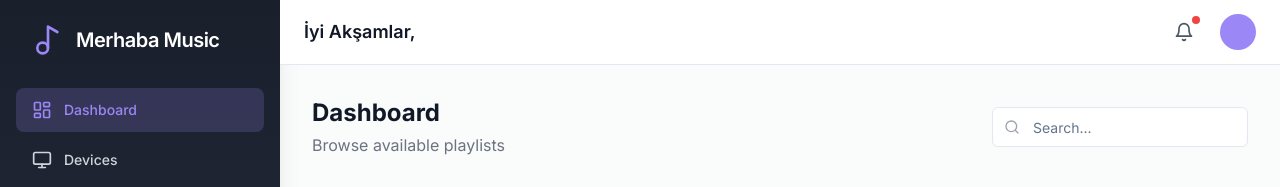
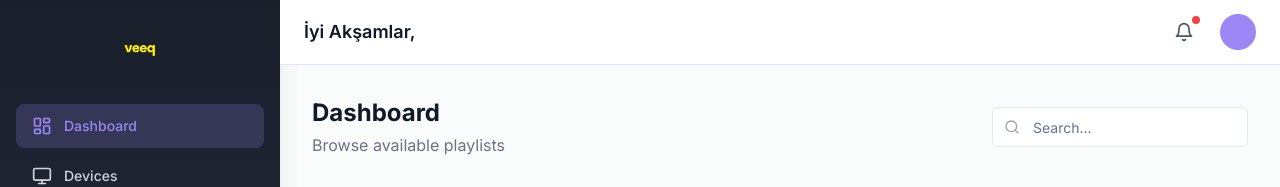
Before and after one commit to cloudmedi/merhaba-connect-95, a React (Vite) app: page /manager in a window 1280 px wide. Shown: the top 187 px of the page. Built offline with nearby package versions, Linux system fonts and the light colour scheme; no server answers; the database is empty.

Commit message:
Remove Logo and Update Header
Replace the "Merhaba Music" text and icon in the manager dashboard with the uploaded logo.
[skip gpt_engineer]

```diff
--- a/src/components/ManagerNav.tsx
+++ b/src/components/ManagerNav.tsx
@@ -5,7 +5,6 @@ import {
   Calendar,
   Settings,
   Volume2,
-  Music2
 } from "lucide-react";
 
 const navItems = [
@@ -40,12 +39,13 @@ const navItems = [
 export function ManagerNav() {
   return (
     <nav className="w-[280px] bg-gradient-to-b from-[#1A1F2C] to-[#2C3444] min-h-screen py-6 px-4 flex flex-col shadow-xl">
-      {/* Logo & Title */}
-      <div className="flex items-center gap-3 px-4 mb-8">
-        <Music2 className="h-8 w-8 text-[#9b87f5]" />
-        <span className="text-xl font-semibold tracking-tight text-white">
-          Merhaba Music
-        </span>
+      {/* Logo */}
+      <div className="flex items-center justify-center px-4 mb-8">
+        <img
+          src="/lovable-uploads/1626a041-d44e-4b38-a0e6-09414a3fa6d0.png"
+          alt="Veeq Logo"
+          className="h-12 object-contain"
+        />
       </div>
 
       {/* Navigation Links */}
```
Also changed, not shown: public/lovable-uploads/1626a041-d44e-4b38-a0e6-09414a3fa6d0.png (added).
